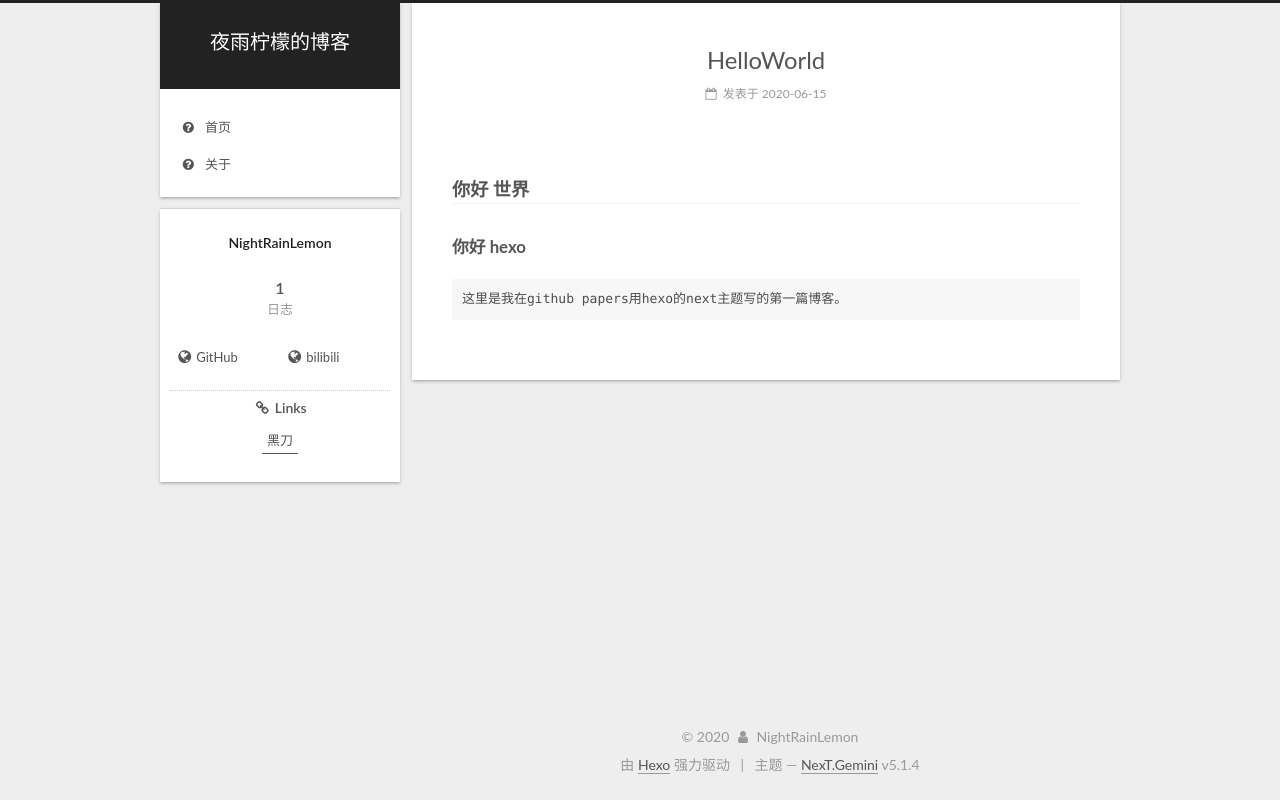
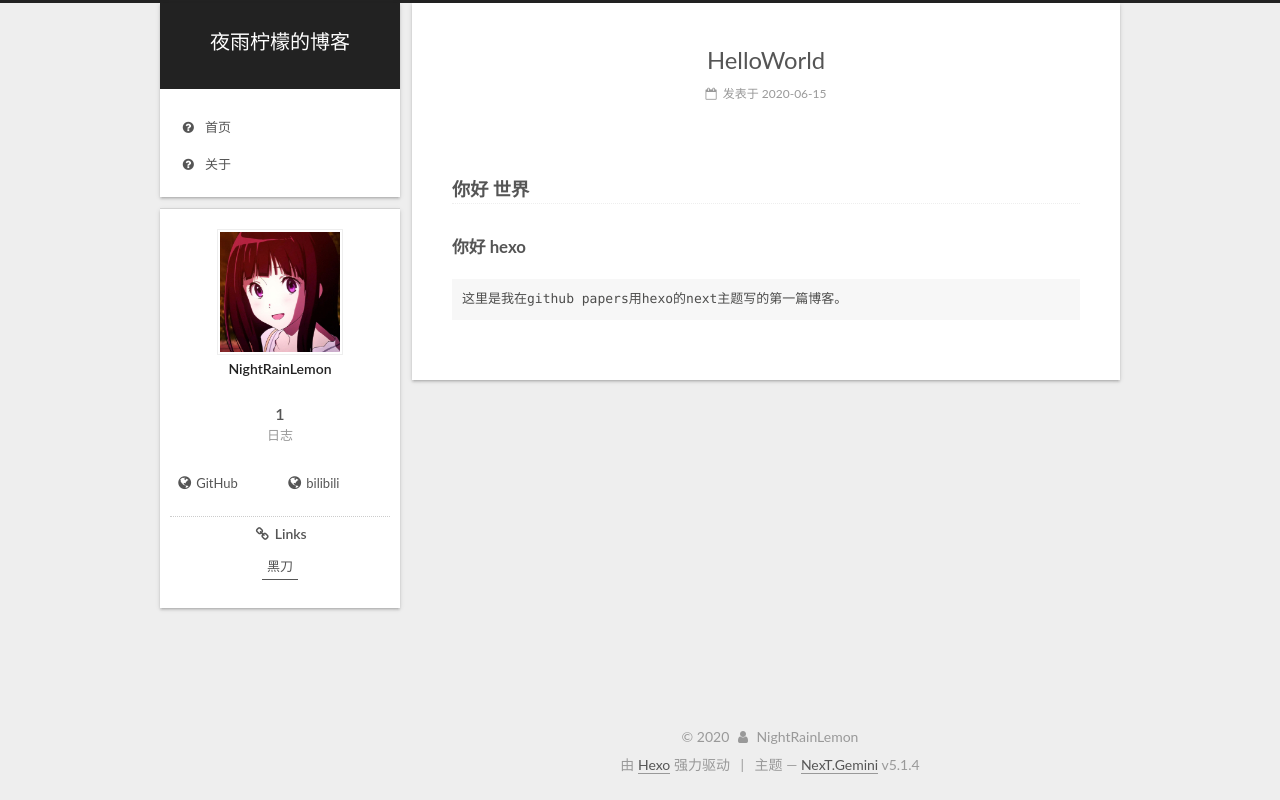
Before and after one commit to NightRainLemon/NightRainLemon.github.io, a plain HTML site: page index.html in a window 1280 px wide. Drawn offline with Linux system fonts and the light colour scheme.

Commit message:
Site updated: 2020-06-15 23:38:55

```diff
--- a/css/main.css
+++ b/css/main.css
@@ -1943,7 +1943,7 @@
   width: 4px;
   height: 4px;
   border-radius: 50%;
-  background: #6579fa;
+  background: #29268b;
 }
 .links-of-blogroll {
   font-size: 13px;
--- a/index.html
+++ b/index.html
@@ -234,7 +234,7 @@
     <span hidden itemprop="author" itemscope itemtype="http://schema.org/Person">
       <meta itemprop="name" content="NightRainLemon">
       <meta itemprop="description" content="">
-      <meta itemprop="image" content="/images/avatar.gif">
+      <meta itemprop="image" content="/images/avatar.jpg">
     </span>
 
     <span hidden itemprop="publisher" itemscope itemtype="http://schema.org/Organization">
@@ -369,6 +369,10 @@
       <section class="site-overview-wrap sidebar-panel sidebar-panel-active">
         <div class="site-overview">
           <div class="site-author motion-element" itemprop="author" itemscope itemtype="http://schema.org/Person">
+
+              <img class="site-author-image" itemprop="image"
+                src="/images/avatar.jpg"
+                alt="NightRainLemon" />
 
               <p class="site-author-name" itemprop="name">NightRainLemon</p>
               <p class="site-description motion-element" itemprop="description"></p>
```
Also changed, not shown: 2020/06/15/HelloWorld/index.html (+5 -1 lines), about/index.html (+4 -0 lines), archives/2020/06/index.html (+4 -0 lines), archives/2020/index.html (+4 -0 lines), archives/index.html (+4 -0 lines), images/avatar.jpg (added).
